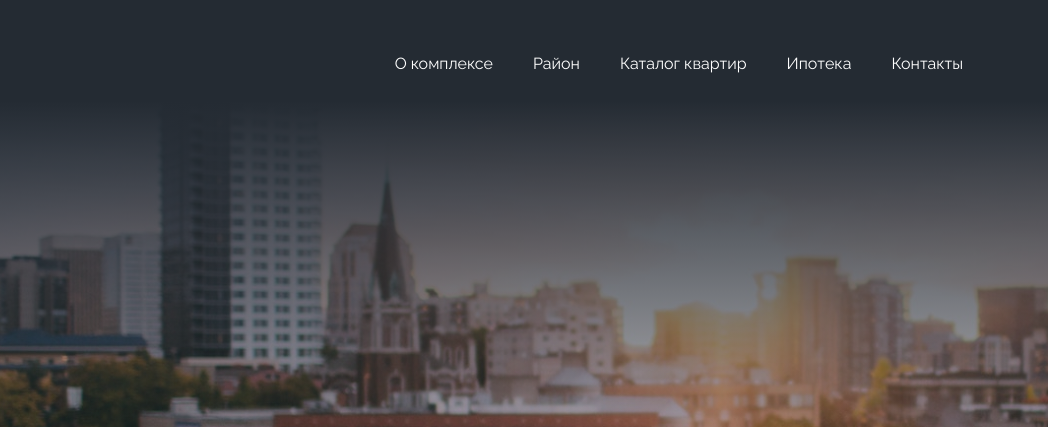
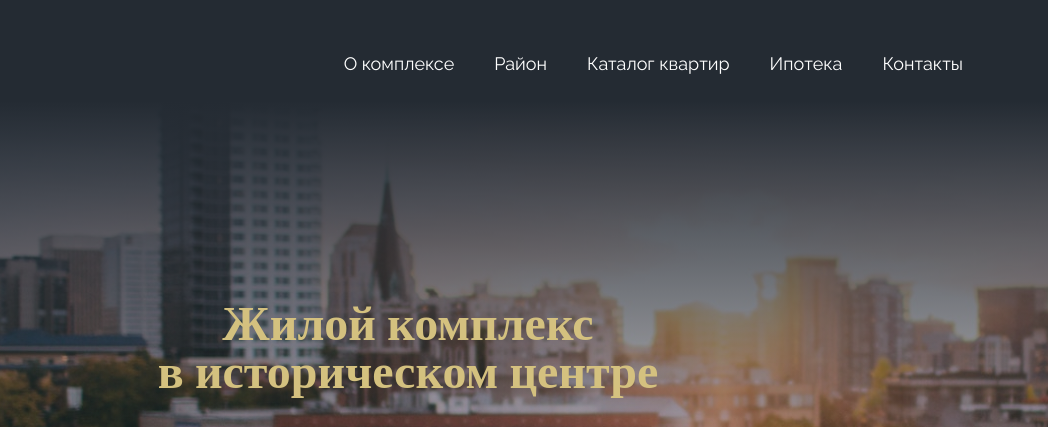
Before and after one commit to OseniList/Loft-House, a plain HTML site: page index.html in a window 1280 px wide. Shown: the top 427 px of the page, 232-1280 px from the left. Drawn offline with nearby package versions, Linux system fonts and the light colour scheme.

Commit message:
Add header-title

```diff
--- a/index.html
+++ b/index.html
@@ -15,21 +15,28 @@
 
           <img src="./img/logo.svg" alt="" class="logo" />
 
-          <nav class="header__nav">
-            <ul class="header__nav__list">
-              <li class="header__nav-list-item">
+          <div class="header__nav">
+            <nav class="nav">
+              <ul class="nav__list">
+                <li class="nav-list-item">
                   <a href="#!">О комплексе</a>
                 </li>
-              <li class="header__nav-list-item"><a href="#!">Район</a></li>
-              <li class="header__nav-list-item">
+                <li class="nav-list-item"><a href="#!">Район</a></li>
+                <li class="nav-list-item">
                   <a href="#!">Каталог квартир</a>
                 </li>
-              <li class="header__nav-list-item"><a href="#!">Ипотека</a></li>
-              <li class="header__nav-list-item"><a href="#!">Контакты</a></li>
+                <li class="nav-list-item"><a href="#!">Ипотека</a></li>
+                <li class="nav-list-item"><a href="#!">Контакты</a></li>
               </ul>
             </nav>
 
           </div>
+
+        </div>
+
+          <h1 class="header__title">
+            Жилой комплекс<br>в историческом центре
+          </h1>
       </div>
     </header>
   </body>
--- a/scss/blocks/_header.scss
+++ b/scss/blocks/_header.scss
@@ -9,20 +9,28 @@
     rgba(36, 43, 51, 1) 92%
 
   ),
-  url('.././img/header/header-bg.jpg')
+  url('.././img/header/header-bg.jpg');
+
+  background-repeat: no-repeat;
+  background-size: cover;
 }
 
 .header__top {
   display: flex;
   align-items: center;
   justify-content: space-between;
+
+  margin-bottom: 200px;
 }
 
-.header__nav__list {
-  display: flex;
-  column-gap: 40px;
+.header__title {
+  color: var(--accent);
+  text-align: center;
+  line-height: 1;
+
+  font-family: var(--font-accent);
+  font-size: 48px;
+  font-weight: 700;
+
+  margin-bottom: 113px;
 }
-
-.header__nav-list-item {
-
-}
--- a/scss/blocks/_index.scss
+++ b/scss/blocks/_index.scss
@@ -1,2 +1,3 @@
 @use './header';
 @use './logo';
+@use './nav';
--- /dev/null
+++ b/scss/blocks/_nav.scss
@@ -0,0 +1,29 @@
+
+.nav__list {
+    display: flex;
+    justify-content: center;
+    align-items: center;
+    gap: 40px;
+}
+
+.nav-list-item {
+    position: relative;
+    font-size: 18px;
+
+    &:hover {
+        &::before {
+            min-width: 100%;
+        }
+    }
+}
+
+.nav-list-item::before {
+    content: '';
+    position: absolute;
+    top: 25px;
+
+    min-width: 0;
+    height: 2px;
+    background-color: var(--accent);
+    transition: min-width 250ms ease-out 100ms, height 250ms ease-out;
+}
```
Also changed, not shown: css/main.css, 1 other file. Lines whose indentation alone changed are shown as unchanged.
